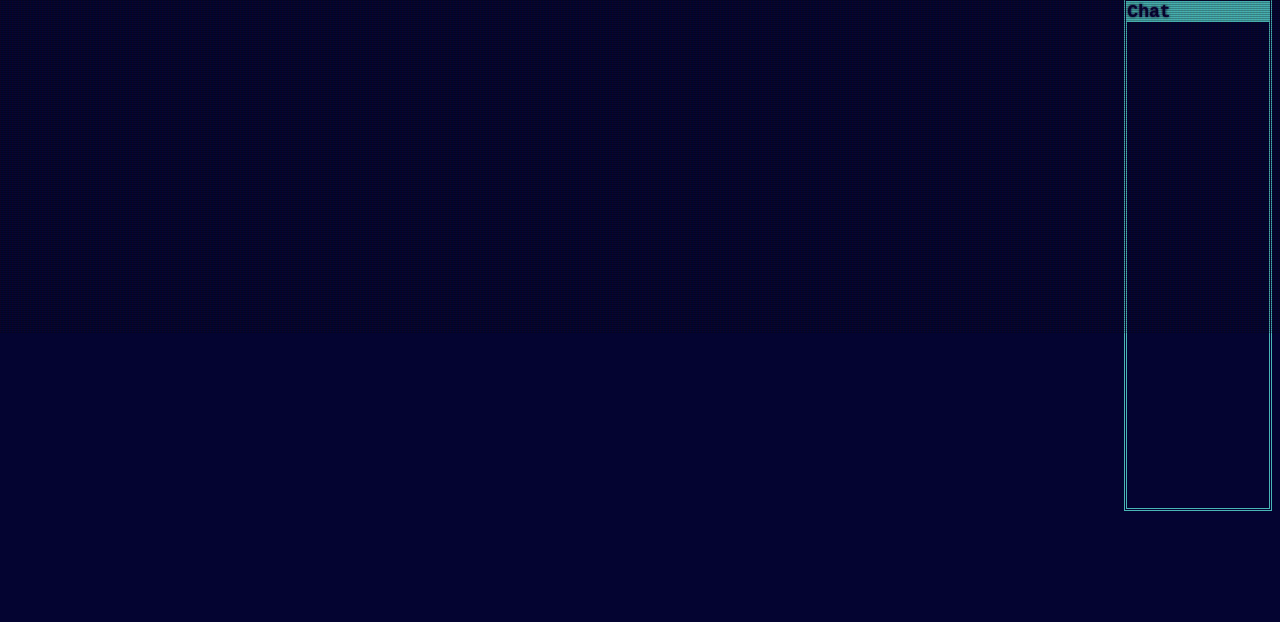
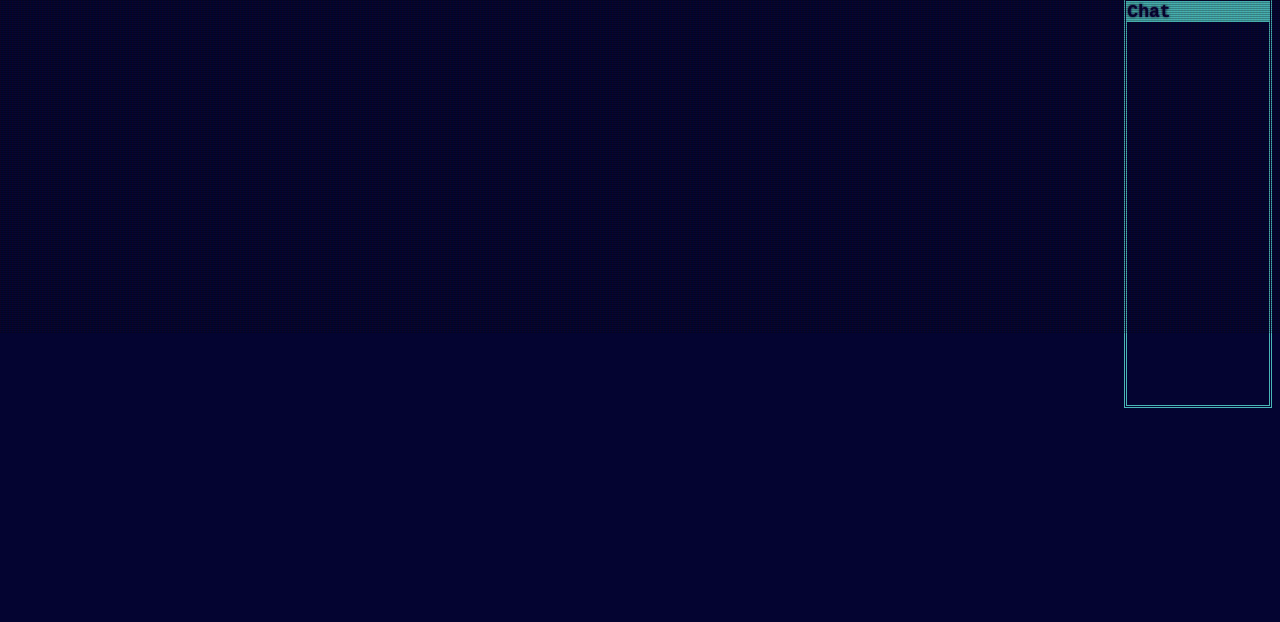
Before and after one commit to NikoWorldMan/Liver-Service, a Flask app: page / in a window 1280 px wide. Shown: the part 467-1089 px from the top of the page. Run offline with Flask 3, Linux system fonts and the light colour scheme.

Commit message:
Update stylesheet.css

```diff
--- a/battlefield liver serivse/static/stylesheet.css
+++ b/battlefield liver serivse/static/stylesheet.css
@@ -55,7 +55,7 @@ color: azure;
 
 .chatbox {
 grid-column: 3;
-grid-row: 5/10 ;
+grid-row: 5/9 ;
 border: rgb(73, 182, 182);
 border-style: double;
 color: azure;
```
